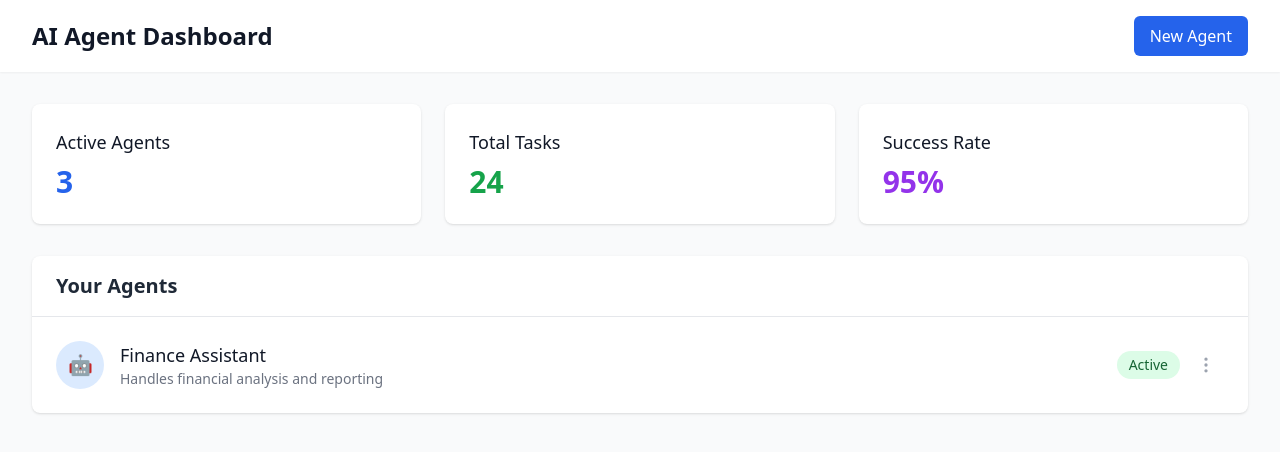
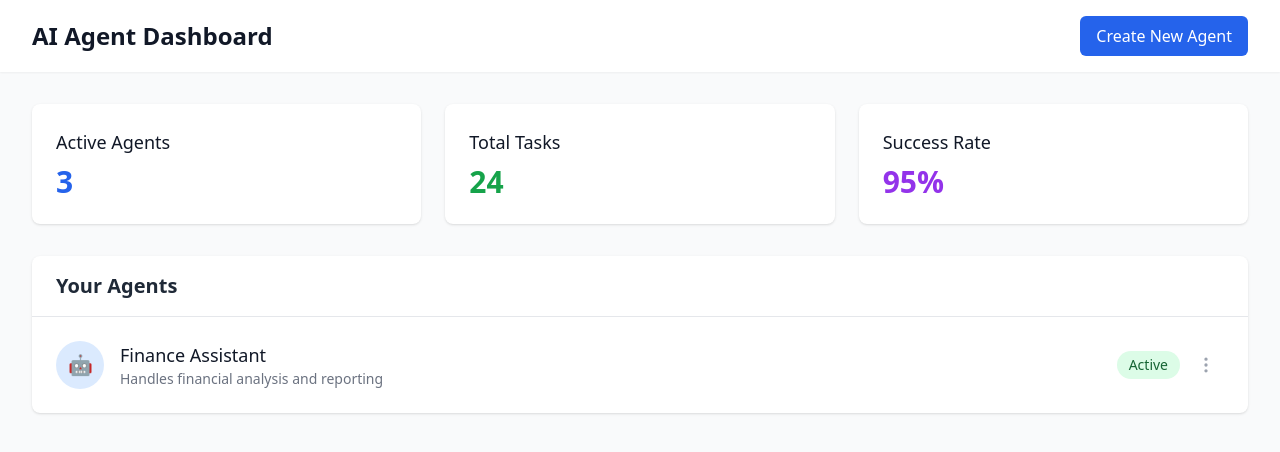
Before and after one commit to agent-finance/agent-builder, a Next.js app: page / in a window 1280 px wide. Shown: the top 452 px of the page. Built offline with nearby package versions, Linux system fonts and the light colour scheme.

Commit message:
Changes with docker

```diff
--- a/app/page.js
+++ b/app/page.js
@@ -9,7 +9,7 @@ export default function Home() {
           <h1 className="text-2xl font-bold text-gray-900">AI Agent Dashboard</h1>
           <div className="flex items-center space-x-4">
             <button className="px-4 py-2 bg-blue-600 text-white rounded-md hover:bg-blue-700 transition-colors">
-              New Agent
+              Create New Agent
             </button>
           </div>
         </div>
```
Also changed, not shown: 1 other file (tests, documents, lock files or other folders).
